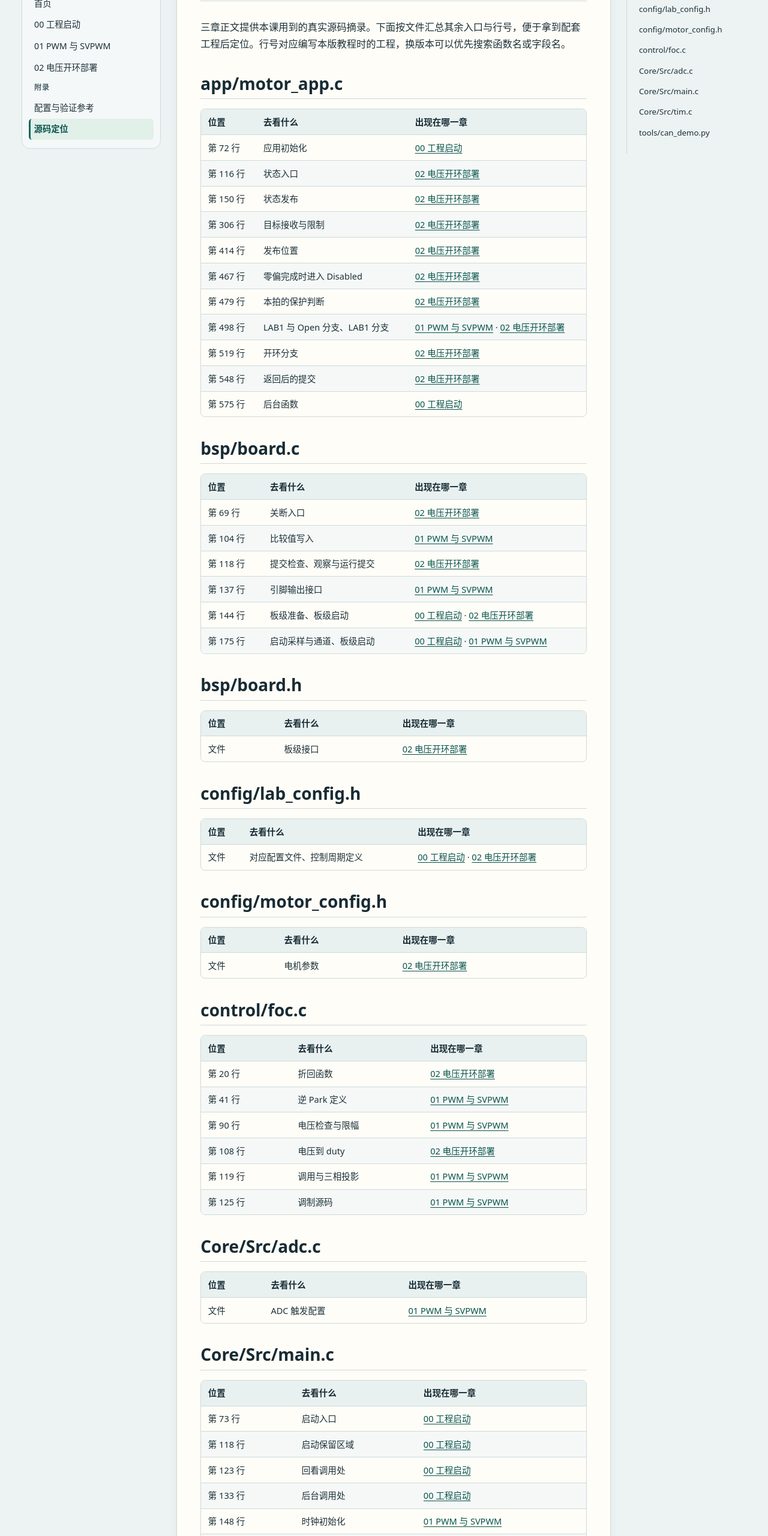
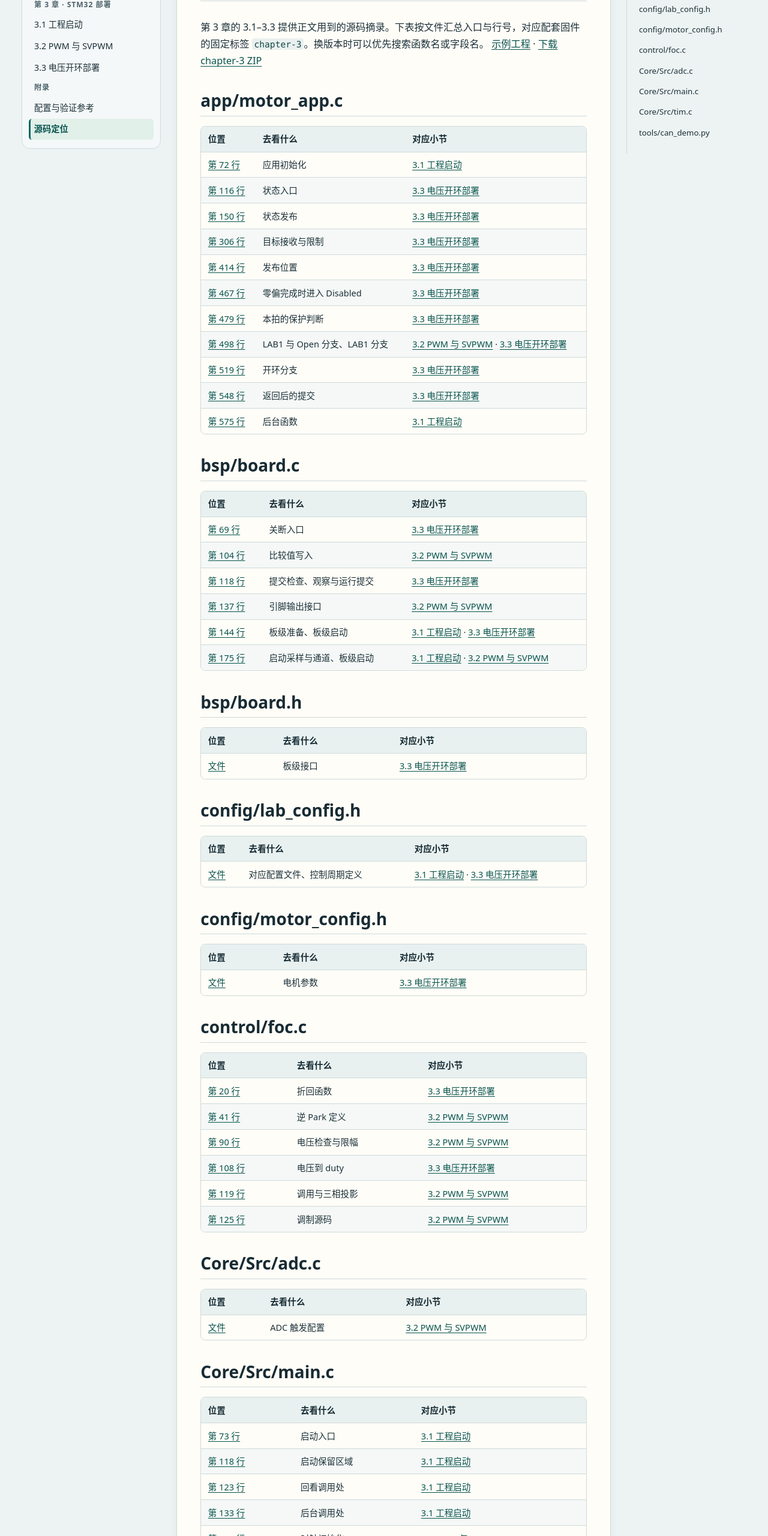
Before and after one commit to pjzjwzx/foc-deployment-wiki, a plain HTML site: page docs/source.html in a window 1280 px wide. Shown: the part 240-2800 px from the top of the page at 60% size. Drawn offline with Linux system fonts and the light colour scheme.

Commit message:
Number the deployment chapter and link its STM32 example

```diff
--- a/docs/source.html
+++ b/docs/source.html
@@ -12,81 +12,81 @@
 <body>
 <a class="skip-link" href="#article">跳到正文</a>
 <header class="masthead"><div class="masthead-inner">
-<a class="brand" href="index.html">FOC 部署 Wiki</a><span class="edition">Simulink → STM32 · 00–02</span>
+<a class="brand" href="index.html">FOC 部署 Wiki</a><span class="edition">Simulink → STM32 · 第 3 章</span>
 </div></header>
 <div class="shell">
 <aside class="sidebar">
 <form class="search" role="search"><input type="search" aria-label="搜索课程" placeholder="搜索课程" autocomplete="off"><button type="submit">搜索</button></form>
 <div class="search-results" aria-live="polite" hidden></div>
-<nav aria-label="课程导航"><div class="nav-heading">课程</div><a href="index.html">首页</a><a href="00-project.html">00 工程启动</a><a href="01-pwm-svpwm.html">01 PWM 与 SVPWM</a><a href="02-open-loop.html">02 电压开环部署</a><div class="nav-heading">附录</div><a href="reference.html">配置与验证参考</a><a href="source.html" aria-current="page">源码定位</a></nav>
+<nav aria-label="课程导航"><a href="index.html">首页</a><div class="nav-heading">第 3 章 · STM32 部署</div><a href="00-project.html">3.1 工程启动</a><a href="01-pwm-svpwm.html">3.2 PWM 与 SVPWM</a><a href="02-open-loop.html">3.3 电压开环部署</a><div class="nav-heading">附录</div><a href="reference.html">配置与验证参考</a><a href="source.html" aria-current="page">源码定位</a></nav>
 </aside>
 <main class="article" id="article">
 <header class="article-header"><span class="eyebrow">附录</span><h1>源码定位</h1></header>
-<p>三章正文提供本课用到的真实源码摘录。下面按文件汇总其余入口与行号，便于拿到配套工程后定位。行号对应编写本版教程时的工程，换版本可以优先搜索函数名或字段名。</p>
+<p>第 3 章的 3.1–3.3 提供正文用到的源码摘录。下表按文件汇总入口与行号，对应配套固件的固定标签 <code>chapter-3</code>。换版本时可以优先搜索函数名或字段名。 <a href="https://github.com/pjzjwzx/foc-stm32-example">示例工程</a> · <a href="https://github.com/pjzjwzx/foc-stm32-example/archive/refs/tags/chapter-3.zip">下载 chapter-3 ZIP</a></p>
 <h2 id="appmotor_appc">app/motor_app.c</h2>
 <div class="table-wrap"><table>
 <thead>
 <tr>
 <th>位置</th>
 <th>去看什么</th>
-<th>出现在哪一章</th>
+<th>对应小节</th>
 </tr>
 </thead>
 <tbody>
 <tr>
-<td><span id="app-motor-app-c-l72">第 72 行</span></td>
+<td><a id="app-motor-app-c-l72" href="https://github.com/pjzjwzx/foc-stm32-example/blob/chapter-3/app/motor_app.c#L72">第 72 行</a></td>
 <td>应用初始化</td>
-<td><a href="00-project.html">00 工程启动</a></td>
+<td><a href="00-project.html">3.1 工程启动</a></td>
 </tr>
 <tr>
-<td><span id="app-motor-app-c-l116">第 116 行</span></td>
+<td><a id="app-motor-app-c-l116" href="https://github.com/pjzjwzx/foc-stm32-example/blob/chapter-3/app/motor_app.c#L116">第 116 行</a></td>
 <td>状态入口</td>
-<td><a href="02-open-loop.html">02 电压开环部署</a></td>
+<td><a href="02-open-loop.html">3.3 电压开环部署</a></td>
 </tr>
 <tr>
-<td><span id="app-motor-app-c-l150">第 150 行</span></td>
+<td><a id="app-motor-app-c-l150" href="https://github.com/pjzjwzx/foc-stm32-example/blob/chapter-3/app/motor_app.c#L150">第 150 行</a></td>
 <td>状态发布</td>
-<td><a href="02-open-loop.html">02 电压开环部署</a></td>
+<td><a href="02-open-loop.html">3.3 电压开环部署</a></td>
 </tr>
 <tr>
-<td><span id="app-motor-app-c-l306">第 306 行</span></td>
+<td><a id="app-motor-app-c-l306" href="https://github.com/pjzjwzx/foc-stm32-example/blob/chapter-3/app/motor_app.c#L306">第 306 行</a></td>
 <td>目标接收与限制</td>
-<td><a href="02-open-loop.html">02 电压开环部署</a></td>
+<td><a href="02-open-loop.html">3.3 电压开环部署</a></td>
 </tr>
 <tr>
-<td><span id="app-motor-app-c-l414">第 414 行</span></td>
+<td><a id="app-motor-app-c-l414" href="https://github.com/pjzjwzx/foc-stm32-example/blob/chapter-3/app/motor_app.c#L414">第 414 行</a></td>
 <td>发布位置</td>
-<td><a href="02-open-loop.html">02 电压开环部署</a></td>
+<td><a href="02-open-loop.html">3.3 电压开环部署</a></td>
 </tr>
 <tr>
-<td><span id="app-motor-app-c-l467">第 467 行</span></td>
+<td><a id="app-motor-app-c-l467" href="https://github.com/pjzjwzx/foc-stm32-example/blob/chapter-3/app/motor_app.c#L467">第 467 行</a></td>
 <td>零偏完成时进入 Disabled</td>
-<td><a href="02-open-loop.html">02 电压开环部署</a></td>
+<td><a href="02-open-loop.html">3.3 电压开环部署</a></td>
 </tr>
 <tr>
-<td><span id="app-motor-app-c-l479">第 479 行</span></td>
+<td><a id="app-motor-app-c-l479" href="https://github.com/pjzjwzx/foc-stm32-example/blob/chapter-3/app/motor_app.c#L479">第 479 行</a></td>
 <td>本拍的保护判断</td>
-<td><a href="02-open-loop.html">02 电压开环部署</a></td>
+<td><a href="02-open-loop.html">3.3 电压开环部署</a></td>
 </tr>
 <tr>
-<td><span id="app-motor-app-c-l498">第 498 行</span></td>
+<td><a id="app-motor-app-c-l498" href="https://github.com/pjzjwzx/foc-stm32-example/blob/chapter-3/app/motor_app.c#L498">第 498 行</a></td>
 <td>LAB1 与 Open 分支、LAB1 分支</td>
-<td><a href="01-pwm-svpwm.html">01 PWM 与 SVPWM</a> · <a href="02-open-loop.html">02 电压开环部署</a></td>
+<td><a href="01-pwm-svpwm.html">3.2 PWM 与 SVPWM</a> · <a href="02-open-loop.html">3.3 电压开环部署</a></td>
 </tr>
 <tr>
-<td><span id="app-motor-app-c-l519">第 519 行</span></td>
+<td><a id="app-motor-app-c-l519" href="https://github.com/pjzjwzx/foc-stm32-example/blob/chapter-3/app/motor_app.c#L519">第 519 行</a></td>
 <td>开环分支</td>
-<td><a href="02-open-loop.html">02 电压开环部署</a></td>
+<td><a href="02-open-loop.html">3.3 电压开环部署</a></td>
 </tr>
 <tr>
-<td><span id="app-motor-app-c-l548">第 548 行</span></td>
+<td><a id="app-motor-app-c-l548" href="https://github.com/pjzjwzx/foc-stm32-example/blob/chapter-3/app/motor_app.c#L548">第 548 行</a></td>
 <td>返回后的提交</td>
-<td><a href="02-open-loop.html">02 电压开环部署</a></td>
+<td><a href="02-open-loop.html">3.3 电压开环部署</a></td>
 </tr>
 <tr>
-<td><span id="app-motor-app-c-l575">第 575 行</span></td>
+<td><a id="app-motor-app-c-l575" href="https://github.com/pjzjwzx/foc-stm32-example/blob/chapter-3/app/motor_app.c#L575">第 575 行</a></td>
 <td>后台函数</td>
-<td><a href="00-project.html">00 工程启动</a></td>
+<td><a href="00-project.html">3.1 工程启动</a></td>
 </tr>
 </tbody>
 </table></div>
@@ -96,39 +96,39 @@
 <tr>
 <th>位置</th>
 <th>去看什么</th>
-<th>出现在哪一章</th>
+<th>对应小节</th>
 </tr>
 </thead>
 <tbody>
 <tr>
-<td><span id="bsp-board-c-l69">第 69 行</span></td>
+<td><a id="bsp-board-c-l69" href="https://github.com/pjzjwzx/foc-stm32-example/blob/chapter-3/bsp/board.c#L69">第 69 行</a></td>
 <td>关断入口</td>
-<td><a href="02-open-loop.html">02 电压开环部署</a></td>
+<td><a href="02-open-loop.html">3.3 电压开环部署</a></td>
 </tr>
 <tr>
-<td><span id="bsp-board-c-l104">第 104 行</span></td>
+<td><a id="bsp-board-c-l104" href="https://github.com/pjzjwzx/foc-stm32-example/blob/chapter-3/bsp/board.c#L104">第 104 行</a></td>
 <td>比较值写入</td>
-<td><a href="01-pwm-svpwm.html">01 PWM 与 SVPWM</a></td>
+<td><a href="01-pwm-svpwm.html">3.2 PWM 与 SVPWM</a></td>
 </tr>
 <tr>
-<td><span id="bsp-board-c-l118">第 118 行</span></td>
+<td><a id="bsp-board-c-l118" href="https://github.com/pjzjwzx/foc-stm32-example/blob/chapter-3/bsp/board.c#L118">第 118 行</a></td>
 <td>提交检查、观察与运行提交</td>
-<td><a href="02-open-loop.html">02 电压开环部署</a></td>
+<td><a href="02-open-loop.html">3.3 电压开环部署</a></td>
 </tr>
 <tr>
-<td><span id="bsp-board-c-l137">第 137 行</span></td>
+<td><a id="bsp-board-c-l137" href="https://github.com/pjzjwzx/foc-stm32-example/blob/chapter-3/bsp/board.c#L137">第 137 行</a></td>
 <td>引脚输出接口</td>
-<td><a href="01-pwm-svpwm.html">01 PWM 与 SVPWM</a></td>
+<td><a href="01-pwm-svpwm.html">3.2 PWM 与 SVPWM</a></td>
 </tr>
 <tr>
-<td><span id="bsp-board-c-l144">第 144 行</span></td>
+<td><a id="bsp-board-c-l144" href="https://github.com/pjzjwzx/foc-stm32-example/blob/chapter-3/bsp/board.c#L144">第 144 行</a></td>
 <td>板级准备、板级启动</td>
-<td><a href="00-project.html">00 工程启动</a> · <a href="02-open-loop.html">02 电压开环部署</a></td>
+<td><a href="00-project.html">3.1 工程启动</a> · <a href="02-open-loop.html">3.3 电压开环部署</a></td>
 </tr>
 <tr>
-<td><span id="bsp-board-c-l175">第 175 行</span></td>
+<td><a id="bsp-board-c-l175" href="https://github.com/pjzjwzx/foc-stm32-example/blob/chapter-3/bsp/board.c#L175">第 175 行</a></td>
 <td>启动采样与通道、板级启动</td>
-<td><a href="00-project.html">00 工程启动</a> · <a href="01-pwm-svpwm.html">01 PWM 与 SVPWM</a></td>
+<td><a href="00-project.html">3.1 工程启动</a> · <a href="01-pwm-svpwm.html">3.2 PWM 与 SVPWM</a></td>
 </tr>
 </tbody>
 </table></div>
@@ -138,14 +138,14 @@
 <tr>
 <th>位置</th>
 <th>去看什么</th>
-<th>出现在哪一章</th>
+<th>对应小节</th>
 </tr>
 </thead>
 <tbody>
 <tr>
-<td><span id="bsp-board-h">文件</span></td>
+<td><a id="bsp-board-h" href="https://github.com/pjzjwzx/foc-stm32-example/blob/chapter-3/bsp/board.h">文件</a></td>
 <td>板级接口</td>
-<td><a href="02-open-loop.html">02 电压开环部署</a></td>
+<td><a href="02-open-loop.html">3.3 电压开环部署</a></td>
 </tr>
 </tbody>
 </table></div>
@@ -155,14 +155,14 @@
 <tr>
 <th>位置</th>
 <th>去看什么</th>
-<th>出现在哪一章</th>
+<th>对应小节</th>
 </tr>
 </thead>
 <tbody>
 <tr>
-<td><span id="config-lab-config-h">文件</span></td>
+<td><a id="config-lab-config-h" href="https://github.com/pjzjwzx/foc-stm32-example/blob/chapter-3/config/lab_config.h">文件</a></td>
 <td>对应配置文件、控制周期定义</td>
-<td><a href="00-project.html">00 工程启动</a> · <a href="02-open-loop.html">02 电压开环部署</a></td>
+<td><a href="00-project.html">3.1 工程启动</a> · <a href="02-open-loop.html">3.3 电压开环部署</a></td>
 </tr>
 </tbody>
 </table></div>
@@ -172,14 +172,14 @@
 <tr>
 <th>位置</th>
 <th>去看什么</th>
-<th>出现在哪一章</th>
+<th>对应小节</th>
 </tr>
 </thead>
 <tbody>
 <tr>
-<td><span id="config-motor-config-h">文件</span></td>
+<td><a id="config-motor-config-h" href="https://github.com/pjzjwzx/foc-stm32-example/blob/chapter-3/config/motor_config.h">文件</a></td>
 <td>电机参数</td>
-<td><a href="02-open-loop.html">02 电压开环部署</a></td>
+<td><a href="02-open-loop.html">3.3 电压开环部署</a></td>
 </tr>
 </tbody>
 </table></div>
@@ -189,39 +189,39 @@
 <tr>
 <th>位置</th>
 <th>去看什么</th>
-<th>出现在哪一章</th>
+<th>对应小节</th>
 </tr>
 </thead>
 <tbody>
 <tr>
-<td><span id="control-foc-c-l20">第 20 行</span></td>
+<td><a id="control-foc-c-l20" href="https://github.com/pjzjwzx/foc-stm32-example/blob/chapter-3/control/foc.c#L20">第 20 行</a></td>
 <td>折回函数</td>
-<td><a href="02-open-loop.html">02 电压开环部署</a></td>
+<td><a href="02-open-loop.html">3.3 电压开环部署</a></td>
 </tr>
 <tr>
-<td><span id="control-foc-c-l41">第 41 行</span></td>
+<td><a id="control-foc-c-l41" href="https://github.com/pjzjwzx/foc-stm32-example/blob/chapter-3/control/foc.c#L41">第 41 行</a></td>
 <td>逆 Park 定义</td>
-<td><a href="01-pwm-svpwm.html">01 PWM 与 SVPWM</a></td>
+<td><a href="01-pwm-svpwm.html">3.2 PWM 与 SVPWM</a></td>
 </tr>
 <tr>
-<td><span id="control-foc-c-l90">第 90 行</span></td>
+<td><a id="control-foc-c-l90" href="https://github.com/pjzjwzx/foc-stm32-example/blob/chapter-3/control/foc.c#L90">第 90 行</a></td>
 <td>电压检查与限幅</td>
-<td><a href="01-pwm-svpwm.html">01 PWM 与 SVPWM</a></td>
+<td><a href="01-pwm-svpwm.html">3.2 PWM 与 SVPWM</a></td>
 </tr>
 <tr>
-<td><span id="control-foc-c-l108">第 108 行</span></td>
+<td><a id="control-foc-c-l108" href="https://github.com/pjzjwzx/foc-stm32-example/blob/chapter-3/control/foc.c#L108">第 108 行</a></td>
 <td>电压到 duty</td>
-<td><a href="02-open-loop.html">02 电压开环部署</a></td>
+<td><a href="02-open-loop.html">3.3 电压开环部署</a></td>
 </tr>
 <tr>
-<td><span id="control-foc-c-l119">第 119 行</span></td>
+<td><a id="control-foc-c-l119" href="https://github.com/pjzjwzx/foc-stm32-example/blob/chapter-3/control/foc.c#L119">第 119 行</a></td>
 <td>调用与三相投影</td>
-<td><a href="01-pwm-svpwm.html">01 PWM 与 SVPWM</a></td>
+<td><a href="01-pwm-svpwm.html">3.2 PWM 与 SVPWM</a></td>
 </tr>
 <tr>
-<td><span id="control-foc-c-l125">第 125 行</span></td>
+<td><a id="control-foc-c-l125" href="https://github.com/pjzjwzx/foc-stm32-example/blob/chapter-3/control/foc.c#L125">第 125 行</a></td>
 <td>调制源码</td>
-<td><a href="01-pwm-svpwm.html">01 PWM 与 SVPWM</a></td>
+<td><a href="01-pwm-svpwm.html">3.2 PWM 与 SVPWM</a></td>
 </tr>
 </tbody>
 </table></div>
@@ -231,14 +231,14 @@
 <tr>
 <th>位置</th>
 <th>去看什么</th>
-<th>出现在哪一章</th>
+<th>对应小节</th>
 </tr>
 </thead>
 <tbody>
 <tr>
-<td><span id="core-src-adc-c">文件</span></td>
+<td><a id="core-src-adc-c" href="https://github.com/pjzjwzx/foc-stm32-example/blob/chapter-3/Core/Src/adc.c">文件</a></td>
 <td>ADC 触发配置</td>
-<td><a href="01-pwm-svpwm.html">01 PWM 与 SVPWM</a></td>
+<td><a href="01-pwm-svpwm.html">3.2 PWM 与 SVPWM</a></td>
 </tr>
 </tbody>
 </table></div>
@@ -248,39 +248,39 @@
 <tr>
 <th>位置</th>
 <th>去看什么</th>
-<th>出现在哪一章</th>
+<th>对应小节</th>
 </tr>
 </thead>
 <tbody>
 <tr>
-<td><span id="core-src-main-c-l73">第 73 行</span></td>
+<td><a id="core-src-main-c-l73" href="https://github.com/pjzjwzx/foc-stm32-example/blob/chapter-3/Core/Src/main.c#L73">第 73 行</a></td>
 <td>启动入口</td>
-<td><a href="00-project.html">00 工程启动</a></td>
+<td><a href="00-project.html">3.1 工程启动</a></td>
 </tr>
 <tr>
-<td><span id="core-src-main-c-l118">第 118 行</span></td>
+<td><a id="core-src-main-c-l118" href="https://github.com/pjzjwzx/foc-stm32-example/blob/chapter-3/Core/Src/main.c#L118">第 118 行</a></td>
 <td>启动保留区域</td>
-<td><a href="00-project.html">00 工程启动</a></td>
+<td><a href="00-project.html">3.1 工程启动</a></td>
 </tr>
 <tr>
-<td><span id="core-src-main-c-l123">第 123 行</span></td>
+<td><a id="core-src-main-c-l123" href="https://github.com/pjzjwzx/foc-stm32-example/blob/chapter-3/Core/Src/main.c#L123">第 123 行</a></td>
 <td>回看调用处</td>
-<td><a href="00-project.html">00 工程启动</a></td>
+<td><a href="00-project.html">3.1 工程启动</a></td>
 </tr>
 <tr>
-<td><span id="core-src-main-c-l133">第 133 行</span></td>
+<td><a id="core-src-main-c-l133" href="https://github.com/pjzjwzx/foc-stm32-example/blob/chapter-3/Core/Src/main.c#L133">第 133 行</a></td>
 <td>后台调用处</td>
-<td><a href="00-project.html">00 工程启动</a></td>
+<td><a href="00-project.html">3.1 工程启动</a></td>
 </tr>
 <tr>
-<td><span id="core-src-main-c-l148">第 148 行</span></td>
+<td><a id="core-src-main-c-l148" href="https://github.com/pjzjwzx/foc-stm32-example/blob/chapter-3/Core/Src/main.c#L148">第 148 行</a></td>
 <td>时钟初始化</td>
-<td><a href="01-pwm-svpwm.html">01 PWM 与 SVPWM</a></td>
+<td><a href="01-pwm-svpwm.html">3.2 PWM 与 SVPWM</a></td>
 </tr>
 <tr>
-<td><span id="core-src-main-c-l265">第 265 行</span></td>
+<td><a id="core-src-main-c-l265" href="https://github.com/pjzjwzx/foc-stm32-example/blob/chapter-3/Core/Src/main.c#L265">第 265 行</a></td>
 <td>错误处理</td>
-<td><a href="00-project.html">00 工程启动</a></td>
+<td><a href="00-project.html">3.1 工程启动</a></td>
 </tr>
 </tbody>
 </table></div>
@@ -290,29 +290,29 @@
 <tr>
 <th>位置</th>
 <th>去看什么</th>
-<th>出现在哪一章</th>
+<th>对应小节</th>
 </tr>
 </thead>
 <tbody>
 <tr>
-<td><span id="core-src-tim-c">文件</span></td>
+<td><a id="core-src-tim-c" href="https://github.com/pjzjwzx/foc-stm32-example/blob/chapter-3/Core/Src/tim.c">文件</a></td>
 <td>TIM1 初始化代码</td>
-<td><a href="00-project.html">00 工程启动</a></td>
+<td><a href="00-project.html">3.1 工程启动</a></td>
 </tr>
 <tr>
-<td><span id="core-src-tim-c-l30">第 30 行</span></td>
+<td><a id="core-src-tim-c-l30" href="https://github.com/pjzjwzx/foc-stm32-example/blob/chapter-3/Core/Src/tim.c#L30">第 30 行</a></td>
 <td>TIM1 初始化</td>
-<td><a href="00-project.html">00 工程启动</a></td>
+<td><a href="00-project.html">3.1 工程启动</a></td>
 </tr>
 <tr>
-<td><span id="core-src-tim-c-l44">第 44 行</span></td>
+<td><a id="core-src-tim-c-l44" href="https://github.com/pjzjwzx/foc-stm32-example/blob/chapter-3/Core/Src/tim.c#L44">第 44 行</a></td>
 <td>定时器初始化</td>
-<td><a href="01-pwm-svpwm.html">01 PWM 与 SVPWM</a></td>
+<td><a href="01-pwm-svpwm.html">3.2 PWM 与 SVPWM</a></td>
 </tr>
 <tr>
-<td><span id="core-src-tim-c-l135">第 135 行</span></td>
+<td><a id="core-src-tim-c-l135" href="https://github.com/pjzjwzx/foc-stm32-example/blob/chapter-3/Core/Src/tim.c#L135">第 135 行</a></td>
 <td>PWM 引脚初始化</td>
-<td><a href="01-pwm-svpwm.html">01 PWM 与 SVPWM</a></td>
+<td><a href="01-pwm-svpwm.html">3.2 PWM 与 SVPWM</a></td>
 </tr>
 </tbody>
 </table></div>
@@ -322,19 +322,19 @@
 <tr>
 <th>位置</th>
 <th>去看什么</th>
-<th>出现在哪一章</th>
+<th>对应小节</th>
 </tr>
 </thead>
 <tbody>
 <tr>
-<td><span id="tools-can-demo-py-l179">第 179 行</span></td>
+<td><a id="tools-can-demo-py-l179" href="https://github.com/pjzjwzx/foc-stm32-example/blob/chapter-3/tools/can_demo.py#L179">第 179 行</a></td>
 <td>工具启停顺序</td>
-<td><a href="02-open-loop.html">02 电压开环部署</a></td>
+<td><a href="02-open-loop.html">3.3 电压开环部署</a></td>
 </tr>
 <tr>
-<td><span id="tools-can-demo-py-l322">第 322 行</span></td>
+<td><a id="tools-can-demo-py-l322" href="https://github.com/pjzjwzx/foc-stm32-example/blob/chapter-3/tools/can_demo.py#L322">第 322 行</a></td>
 <td>状态回读实现</td>
-<td><a href="02-open-loop.html">02 电压开环部署</a></td>
+<td><a href="02-open-loop.html">3.3 电压开环部署</a></td>
 </tr>
 </tbody>
 </table></div>
```
Also changed, not shown: docs/00-project.html (+17 -17 lines), docs/01-pwm-svpwm.html (+9 -9 lines), docs/02-open-loop.html (+12 -12 lines), docs/index.html (+34 -9 lines), docs/reference.html (+40 -22 lines), docs/assets/search-index.js, 8 other files.
